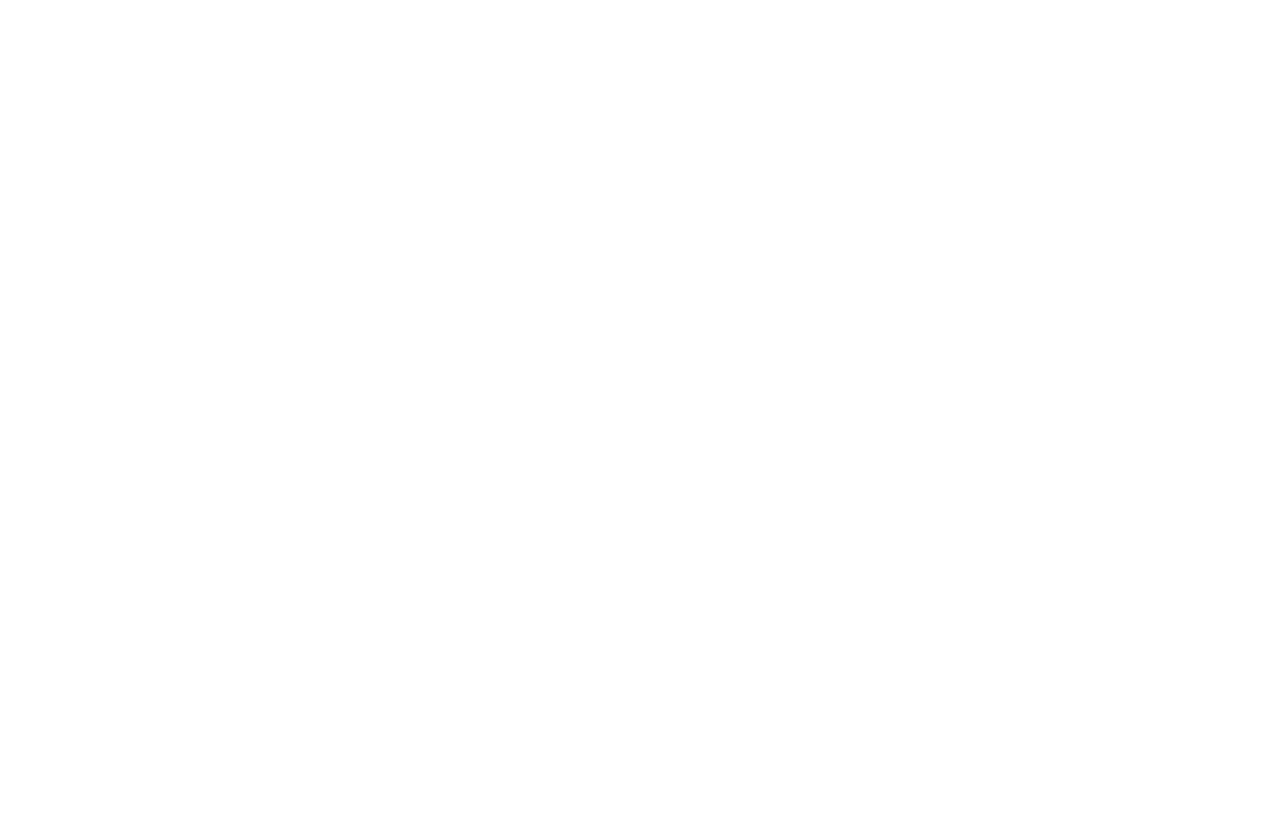
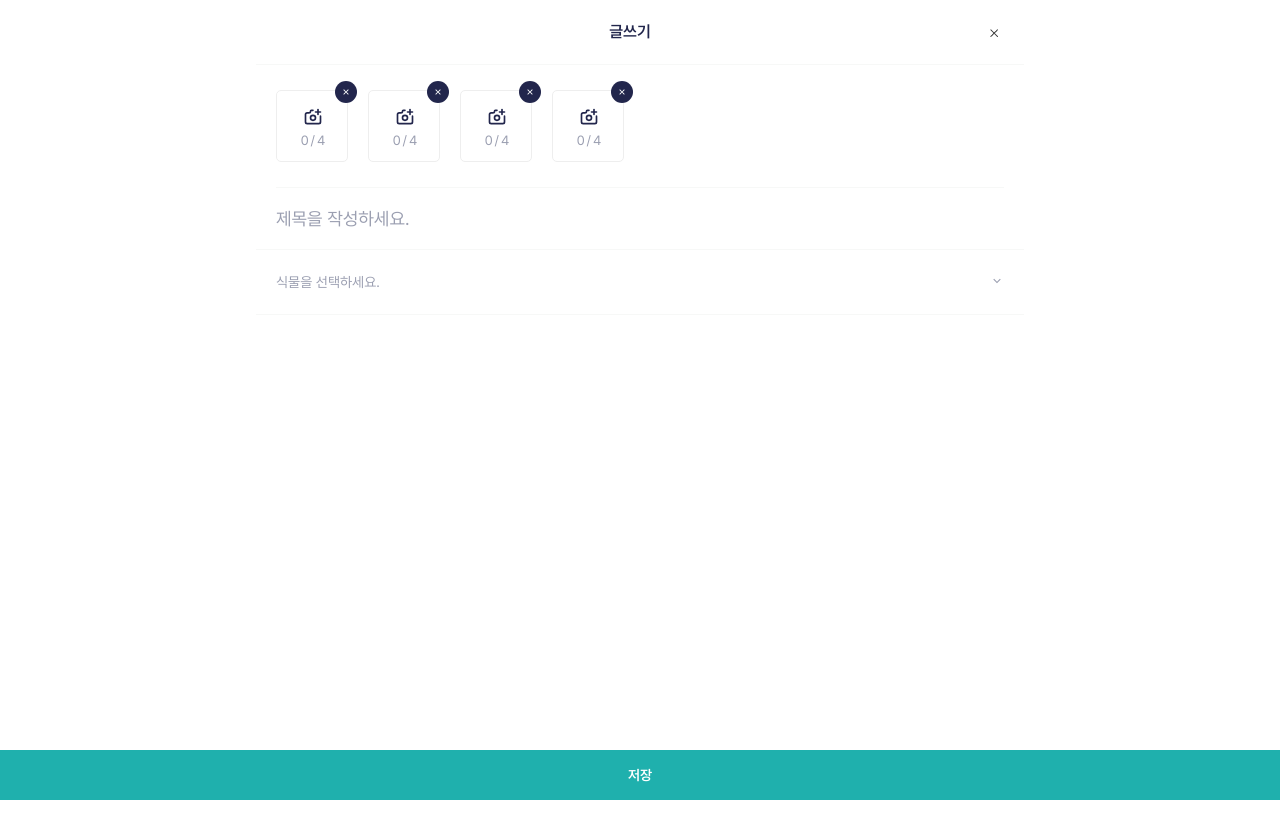
Before and after one commit to kes-knows-nothing/plantopia, a React app: page /diary/write in a window 1280 px wide. Before the commit this address had no page. Shown: the top 838 px of the page. Before the commit the page ends 800 px from the top, so only its background shows below. Built offline with nearby package versions, Linux system fonts and the light colour scheme; the HTML template or start-up script is replaced by a standard one.

Commit message:
Design: 다이어리 글쓰기 페이지 퍼블리싱

```diff
--- a/package.json
+++ b/package.json
@@ -19,7 +19,7 @@
     "react-router-dom": "^6.15.0",
     "redux": "^4.2.1",
     "sass": "^1.65.1",
-    "swiper": "^10.1.0"
+    "swiper": "^10.2.0"
   },
   "devDependencies": {
     "@types/node": "^20.5.0",
--- a/src/App.tsx
+++ b/src/App.tsx
@@ -1,7 +1,8 @@
 import { Routes, Route } from 'react-router-dom';
 import MainPage from './pages/MainPage';
 import LoginPage from './pages/LoginPage';
-import DiaryPage from './pages/DiaryPage';
+import DiaryPage from './pages/diaryPage/DiaryPage';
+import DiaryWritePage from './pages/diaryWritePage/DiaryWritePage';
 import MyPage from './pages/MyPage';
 import MyPlantPage from './pages/MyPlantPage';
 import RegisterPage from './pages/RegisterPage';
@@ -13,6 +14,7 @@ function App() {
       <Route path="/login" element={<LoginPage />} />
       <Route path="/register" element={<RegisterPage />} />
       <Route path="/diary" element={<DiaryPage />} />
+      <Route path="/diary/write" element={<DiaryWritePage />} />
       <Route path="/mypage" element={<MyPage />} />
       <Route path="/myplant" element={<MyPlantPage />} />
     </Routes>
--- /dev/null
+++ b/src/pages/diaryWritePage/DiaryWritePage.scss
@@ -0,0 +1,286 @@
+/* Common Styles */
+
+$main-blue: #22264c;
+$blue: #1fb0ad;
+$gray: #9b9fb1;
+$white-gray: #f7f8f7;
+$light-gray: #f9f9f9;
+
+* {
+  font-family: 'pretendard';
+}
+
+.hide {
+  display: none;
+}
+
+/* Header Styles */
+
+.header {
+  display: flex;
+  align-items: center;
+  justify-content: center;
+  width: 100%;
+  height: 6.5rem;
+  text-align: center;
+  padding: 0 20px;
+  border-bottom: 1px solid $white-gray;
+
+  h2 {
+    font-size: 1.6rem;
+    flex-grow: 1;
+    text-align: center;
+    color: $main-blue;
+    font-weight: 700;
+  }
+
+  .close_button {
+    width: 2rem;
+    height: 2rem;
+    margin-left: auto;
+
+    img {
+      width: 100%;
+    }
+  }
+}
+
+/* Diary Main Styles */
+
+.diary_main {
+  position: relative;
+}
+
+/* Photo Section Styles */
+
+.photo_section {
+  display: flex;
+  align-items: center;
+  padding: 2.5rem 0;
+  margin: 0 2rem;
+  overflow: hidden;
+  border-bottom: 1px solid $white-gray;
+
+  .my_swiper {
+    width: 100%;
+    display: flex;
+
+    .photo-slide {
+      width: 7.2rem;
+      height: 7.2rem;
+      border: 1px solid #eee;
+      border-radius: 0.5rem;
+      margin-right: 2rem;
+      position: relative;
+    }
+  }
+
+  .upload_button {
+    width: 7.2rem;
+    height: 7.2rem;
+    border-radius: 0.5rem;
+    position: relative;
+    padding: 0;
+
+    .photo_label {
+      width: 100%;
+      height: 100%;
+      border-radius: 0.5rem;
+      display: flex;
+      flex-direction: column;
+      align-items: center;
+      justify-content: center;
+      cursor: pointer;
+
+      .camera_icon {
+        font-size: 2rem;
+        color: $main-blue;
+      }
+
+      .photo-counter {
+        margin-top: 0.5rem;
+        color: $gray;
+        span {
+          margin-right: 0.2rem;
+          &:last-child {
+            margin-right: 0;
+          }
+        }
+      }
+    }
+
+    .photo_input {
+      display: none;
+    }
+  }
+
+  /* 메인 사진 표기 */
+
+  .main_photo {
+    width: 100%;
+    height: 2rem;
+    line-height: 2rem;
+    text-align: center;
+    position: absolute;
+    background: rgba(0, 0, 0, 0.8);
+    color: #fff;
+    left: 0;
+    bottom: 0;
+    border-radius: 0 0 0.5rem 0.5rem;
+  }
+
+  /* 사진 삭제 버튼 */
+  .photo_delete_btn {
+    width: 2.2rem;
+    height: 2.2rem;
+    display: flex;
+    align-items: center;
+    justify-content: center;
+    font-size: 1.6rem;
+    border-radius: 50%;
+    position: absolute;
+    right: -1rem;
+    top: -1rem;
+    border: none;
+    background-color: $main-blue;
+    color: #fff;
+  }
+}
+
+/* Board Section Styles */
+
+.board_section {
+  display: flex;
+  flex-direction: column;
+  height: calc(100vh - 5rem);
+}
+
+input[type='text'] {
+  width: 100%;
+  padding: 2rem;
+  color: $main-blue;
+}
+
+input::placeholder {
+  color: $gray;
+}
+
+/* 제목 작성 */
+
+.subject {
+  font-size: 1.8rem;
+  border-bottom: 1px solid $white-gray;
+}
+
+/* 식물 선택 */
+.input_wrapper.select {
+  font-size: 1.4rem;
+  color: $gray;
+  border-bottom: 1px solid $white-gray;
+
+  .plant_select {
+    display: flex;
+    flex-wrap: wrap;
+    align-items: center;
+    position: relative;
+    cursor: pointer;
+    padding: 0.5rem 2rem;
+
+    .choose_text {
+      padding: 2rem 0;
+    }
+
+    .chosen_plant {
+      display: flex;
+      align-items: center;
+      height: 3rem;
+      margin: 0.5rem 0;
+      margin-right: 1rem;
+      padding: 0 1.5rem;
+      border-radius: 5rem;
+      background: $blue;
+      color: #fff;
+
+      span {
+        margin-left: 1rem;
+      }
+
+      &:hover {
+        background: rgb(51, 142, 142);
+      }
+    }
+
+    .arrow_icon {
+      position: absolute;
+      right: 2rem;
+      top: 50%;
+      transform: translateY(-50%);
+    }
+  }
+
+  .plant_list {
+    width: 100%;
+    height: 21rem;
+    overflow: auto;
+    padding: 1rem 2rem;
+    position: absolute;
+    background: $light-gray;
+    border-bottom: 1px solid $white-gray;
+
+    li {
+      display: flex;
+      align-items: center;
+
+      input[type='checkbox'] {
+        appearance: none;
+        width: 2rem;
+        height: 2rem;
+        border: 1px solid #ccc;
+        border-radius: 0.5rem;
+        position: relative;
+        cursor: pointer;
+
+        &:checked {
+          background-color: $blue;
+          border-color: $blue;
+
+          &::before {
+            content: '✓';
+            font-size: 1.5rem;
+            color: white;
+            position: absolute;
+            top: 50%;
+            left: 50%;
+            transform: translate(-50%, -50%);
+          }
+        }
+      }
+
+      label {
+        width: 100%;
+        padding: 1.7rem 0.8rem;
+        cursor: pointer;
+      }
+    }
+  }
+}
+
+/* 내용 작성 */
+
+.contents {
+  font-size: 1.4rem;
+}
+
+/* 저장 버튼 */
+
+.button.save {
+  width: 100%;
+  height: 5rem;
+  position: fixed;
+  left: 0;
+  bottom: 0;
+  background: $blue;
+  color: #fff;
+  font-size: 1.4rem;
+  font-weight: 700;
+}
--- /dev/null
+++ b/src/pages/diaryWritePage/DiaryWritePage.tsx
@@ -0,0 +1,165 @@
+import React, { useState } from 'react';
+import './DiaryWritePage.scss';
+import { TbCameraPlus } from 'react-icons/tb';
+import { RiArrowUpSLine, RiArrowDownSLine, RiCloseFill } from 'react-icons/ri';
+import { Swiper, SwiperSlide } from 'swiper/react';
+import CLOSE from '@/assets/images/icons/close.png';
+
+const PlantSelect = () => {
+  const [isVisible, setIsVisible] = useState(false);
+  const [chosenPlants, setChosenPlants] = useState([]);
+  const [isChecked, setIsChecked] = useState({});
+
+  const plantData = [
+    { id: 'chk1', value: '식물1' },
+    { id: 'chk2', value: '식물2' },
+    { id: 'chk3', value: '식물3' },
+    { id: 'chk4', value: '식물4' },
+    { id: 'chk5', value: '식물5' },
+  ];
+
+  function toggleSelect() {
+    setIsVisible(prevVisible => !prevVisible);
+  }
+
+  function handlePlantSelection(event) {
+    const selectedPlant = event.target.value;
+
+    setIsChecked(prevChecked => ({
+      ...prevChecked,
+      [selectedPlant]: !prevChecked[selectedPlant],
+    }));
+
+    if (chosenPlants.includes(selectedPlant)) {
+      setChosenPlants(chosenPlants.filter(plant => plant !== selectedPlant));
+    } else {
+      setChosenPlants([...chosenPlants, selectedPlant]);
+    }
+  }
+
+  function handleChosenPlantClick(plant) {
+    setIsChecked(prevChecked => ({
+      ...prevChecked,
+      [plant]: false,
+    }));
+
+    setChosenPlants(chosenPlants.filter(p => p !== plant));
+  }
+
+  return (
+    <div className="input_wrapper select">
+      <div className="plant_select" onClick={() => toggleSelect()}>
+        {chosenPlants.length === 0 ? (
+          <div className="choose_text">식물을 선택하세요.</div>
+        ) : (
+          chosenPlants.map(plant => (
+            <div
+              key={plant}
+              className={`chosen_plant ${isChecked[plant] ? 'checked' : ''}`}
+              onClick={() => handleChosenPlantClick(plant)}
+            >
+              {plant}
+              <span>
+                <RiCloseFill />
+              </span>
+            </div>
+          ))
+        )}
+        <div className="arrow_icon">
+          {isVisible ? <RiArrowUpSLine /> : <RiArrowDownSLine />}
+        </div>
+      </div>
+
+      {isVisible && (
+        <ul className="plant_list">
+          {plantData.map(plant => (
+            <li key={plant.id}>
+              <input
+                type="checkbox"
+                name={plant.id}
+                id={plant.id}
+                value={plant.value}
+                onChange={handlePlantSelection}
+                checked={isChecked[plant.value] || false}
+              />
+              <label htmlFor={plant.id}>{plant.value}</label>
+            </li>
+          ))}
+        </ul>
+      )}
+    </div>
+  );
+};
+
+const PhotoCounter = () => {
+  return (
+    <div className="photo-counter">
+      <span>0</span>
+      <span>/</span>
+      <span>4</span>
+    </div>
+  );
+};
+const MainPhoto = () => {
+  return <div className="main_photo hide">대표사진</div>;
+};
+
+const UploadButton = () => {
+  return (
+    <SwiperSlide className="photo-slide">
+      <button className="upload_button">
+        <label htmlFor="photoInput" className="photo_label">
+          <TbCameraPlus className="camera_icon" />
+          <PhotoCounter />
+        </label>
+        <input
+          className="photo_input"
+          id="photoInput"
+          accept="image/*"
+          multiple
+          type="file"
+        />
+      </button>
+      <button className="photo_delete_btn">
+        <RiCloseFill />
+      </button>
+      <MainPhoto />
+    </SwiperSlide>
+  );
+};
+
+const DiaryWritePage = () => {
+  return (
+    <>
+      <header className="header">
+        <h2>글쓰기</h2>
+        <button className="close_button">
+          <img src={CLOSE} alt="닫기" />
+        </button>
+      </header>
+      <main className="diary_main">
+        <section className="photo_section ">
+          <Swiper className="my_swiper" spaceBetween={50} slidesPerView={1}>
+            <UploadButton />
+            <UploadButton />
+            <UploadButton />
+            <UploadButton />
+          </Swiper>
+        </section>
+        <section className="board_section">
+          <div className="input_wrapper subject_wrapper">
+            <input
+              type="text"
+              placeholder="제목을 작성하세요."
+              className="subject"
+            />
+          </div>
+          <PlantSelect />
+        </section>
+        <button className="button save">저장</button>
+      </main>
+    </>
+  );
+};
+
+export default DiaryWritePage;
```
Also changed, not shown: src/assets/images/icons/close.png (added), src/assets/images/icons/index.ts (deleted), src/pages/diaryPage/DiaryPage.tsx (renamed from src/pages/DiaryPage.tsx), 1 other file (tests, documents, lock files or other folders).
